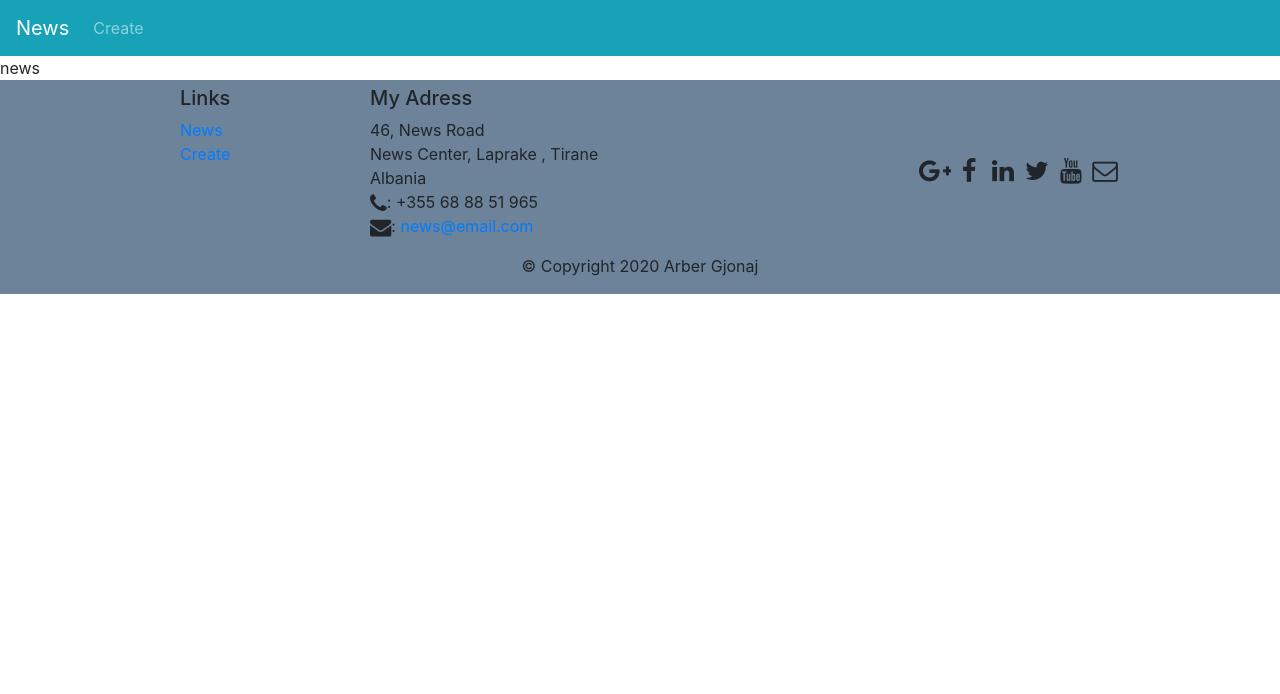
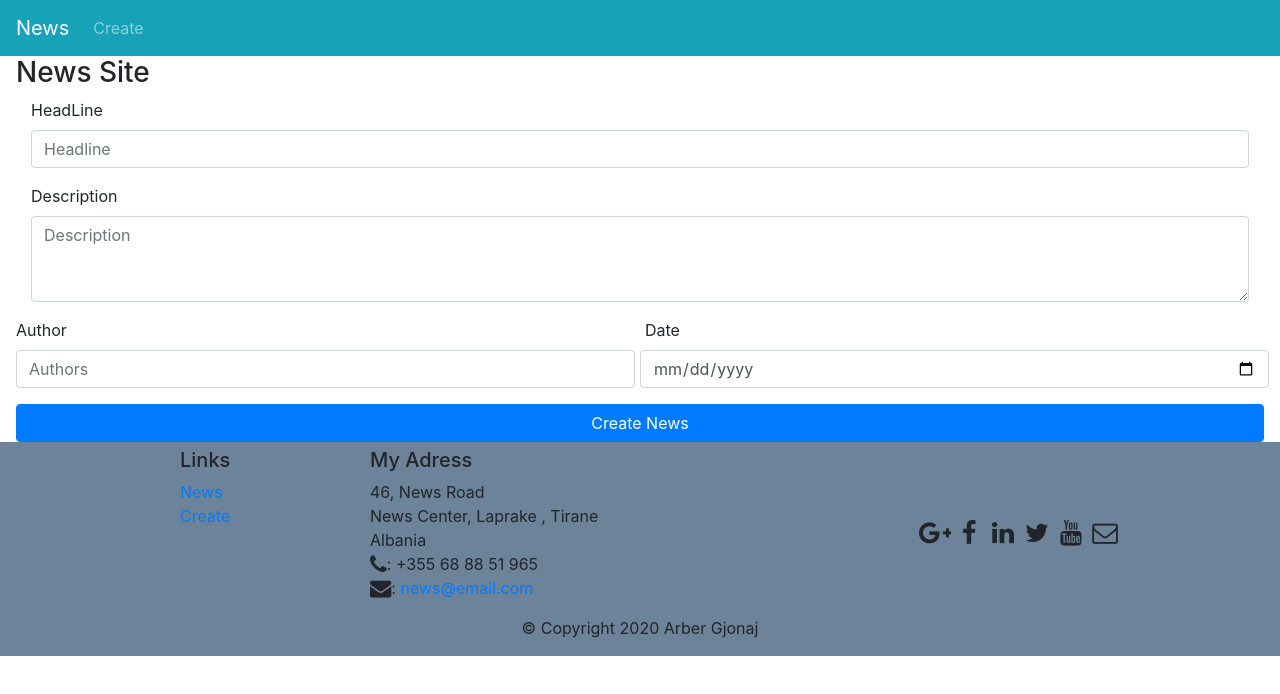
Before and after one commit to ArberGjonaj/smallDynamicAppletForPosts, a React (Create React App) app: page /news/create in a window 1280 px wide. Shown: the top 694 px of the page. Built offline with nearby package versions, Linux system fonts and the light colour scheme.

Commit message:
half done got carried away and did not commit as much as i should have

```diff
--- a/package.json
+++ b/package.json
@@ -10,9 +10,12 @@
     "bootstrap-social": "^5.1.1",
     "react": "^16.13.1",
     "react-bootstrap": "^1.3.0",
+    "react-bootstrap-datetimepicker": "0.0.22",
+    "react-datetime-picker": "^3.0.4",
     "react-dom": "^16.13.1",
     "react-router-dom": "^5.2.0",
-    "react-scripts": "3.4.3"
+    "react-scripts": "3.4.3",
+    "reactstrap": "^8.6.0"
   },
   "scripts": {
     "start": "react-scripts start",
--- a/src/App.js
+++ b/src/App.js
@@ -1,7 +1,7 @@
 import React from 'react';
 import Main from "./Pages/Main";
 
-
+localStorage.setItem('id',0)
 function App() {
   return (
    <React.Fragment>
--- /dev/null
+++ b/src/Components/NewsComponent.js
@@ -0,0 +1,45 @@
+import React from "react";
+
+
+class NewsComponent extends React.Component{
+    state={
+        titletext:this.props.titletext,
+        idOfPost:this.props.postId,
+        authorOfPost:this.props.authorOfPost,
+        dateOfPost:this.props.dateOfPost
+    }
+
+    render(){
+
+        console.log(this.props.imagesource);
+console.log(this.props.name)
+
+        return(<div>
+<a href={"http://localhost:3000/helpPage/" + this.state.idOfPost}>
+    <div className="card mb-4">
+
+    <div className="card-body">
+        <div className="row">
+            <div className="col-lg-6">
+                <h4 className="card-title">{this.state.titletext}</h4>
+
+            </div>
+
+        </div>
+        <div className="card-footer text-muted d-inline">
+  By{this.state.authorOfPost}
+
+
+    </div>
+    <div className="card-footer text-muted d-inline">
+    {this.state.dateOfPost}
+
+
+    </div>
+    </div>
+
+</div>   </a>
+</div>
+)
+}}
+export default NewsComponent;
--- a/src/Pages/Create.js
+++ b/src/Pages/Create.js
@@ -1,16 +1,92 @@
-import React from "react";
+import React,{useState} from "react";
+import {
+    Button,
+    Col,
+    Form,
+  } from "react-bootstrap";
 
 
-class Create extends React.Component{
-    render(){
-        return(
+function Create(){
+    const [headline, setHeadline] = useState(null);
+    const [description, setDescription] = useState(null);
+    const [author, setAuthor] = useState(null);
+    const [date, setDate] = useState(null);
+    const [news,setNews]=useState([]);
+
+
+    const addNews = event => {
+        event.preventDefault();
+        setNews([
+          ...news,
+          {
+              id:localStorage.getItem("id"),
+            headline: headline,
+            description: description,
+            author:author,
+            date:date
+          }
+        ]);
+     localStorage.setItem("id",localStorage.getItem("id")+1)
+      };
+   const   onChangeValue = event => {
+        this.setState({ value: event.target.value });
+      };
+         return(
             <React.Fragment>
-                <div>news</div>
-            </React.Fragment>
-        )
-    }
-}
+        <div className="px-3 d-flex-vertical justify-content-center">
+        <h3 className=" justify-content-center ">
+
+                 News Site
+                 </h3>
+
+
+<div>
+<Form>
+
+    <Form.Group as={Col} controlId="formGridHeadline">
+      <Form.Label>HeadLine</Form.Label>
+      <Form.Control onChange={(event )=>setHeadline({ headline: event.target.value })} type="text" placeholder="Headline" />
+    </Form.Group>
+
+    <Form.Group as={Col}  controlId="formGridDescription">
+      <Form.Label>Description</Form.Label>
+      <Form.Control onChange={(event )=>setDescription({ description: event.target.value })}  as="textarea" rows="3" placeholder="Description" />
+    </Form.Group>
+
+    <Form.Row>
+    <Form.Group as={Col}  controlId="formGridDescription">
+      <Form.Label>Author</Form.Label>
+      <Form.Control onChange={(event )=>setAuthor({ author: event.target.value })} type="text"  placeholder="Authors" />
+    </Form.Group>
+
+    <Form.Group as={Col} controlId="formGridEmail">
+      <Form.Label>Date</Form.Label>
+      <Form.Row>
+        <Form.Control type="date"  placeholder="Date" />
+
+        </Form.Row>
+    </Form.Group>
+
+
+</Form.Row>
+<div className="d-flex justify-content-center">  <Button className={"btn-block"}  variant="primary" type="submit">
+    Create News
+  </Button>
+  </div>
+
+</Form>
+</div>
+</div>
 
 
 
-export default Create;
+        </React.Fragment>
+        )
+     }
+
+
+
+
+
+
+export default React.memo(Create);
--- a/src/Pages/News.js
+++ b/src/Pages/News.js
@@ -1,16 +1,37 @@
 import React from "react";
-
+import NewsComponent from "../Components/NewsComponent";
 
 class News extends React.Component{
-    render(){
+
+state={
+    newsList:[]
+}
+render(){
+    const news = Object.keys(this.state.newsList).map((key) => {
+
         return(
-            <React.Fragment>
-                <div>news</div>
-            </React.Fragment>
-        )
-    }
+
+        <NewsComponent   titletext={this.state.newsList[key].title} bodytext={this.state.newsList[key].post} postId={this.state.newsList[key].id } authorOfPost={this.state.newsList[key].author}  dateOfPost={this.state.newsList[key].date}/>
+          )
+
+    })
+    return(
+        <React.Fragment>
+            <div>
+             <h3 className="d-flex justify-content-center">
+                 News Site
+                 </h3>
+                 <h4 className="d-flex justify-content-center mt-5">
+                     Your news
+                     </h4>
+                    <div className="px-3"> <hr style={{ borderTop:" 1px solid black", width:"50%"}}/>
+                    </div>
+               <div>{news}</div>
+            </div>
+        </React.Fragment>
+    )
+}
 }
 
 
-
 export default News;
```
Also changed, not shown: 1 other file (tests, documents, lock files or other folders).
